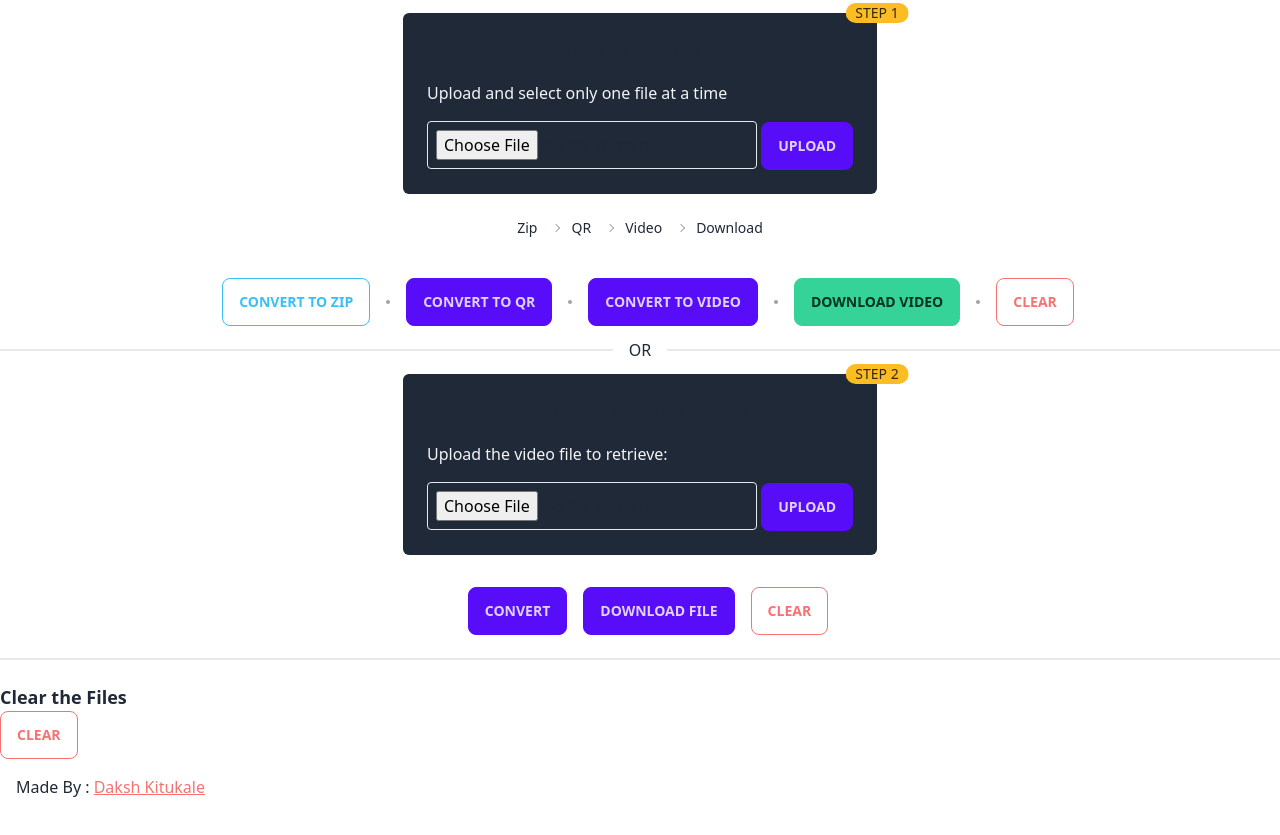
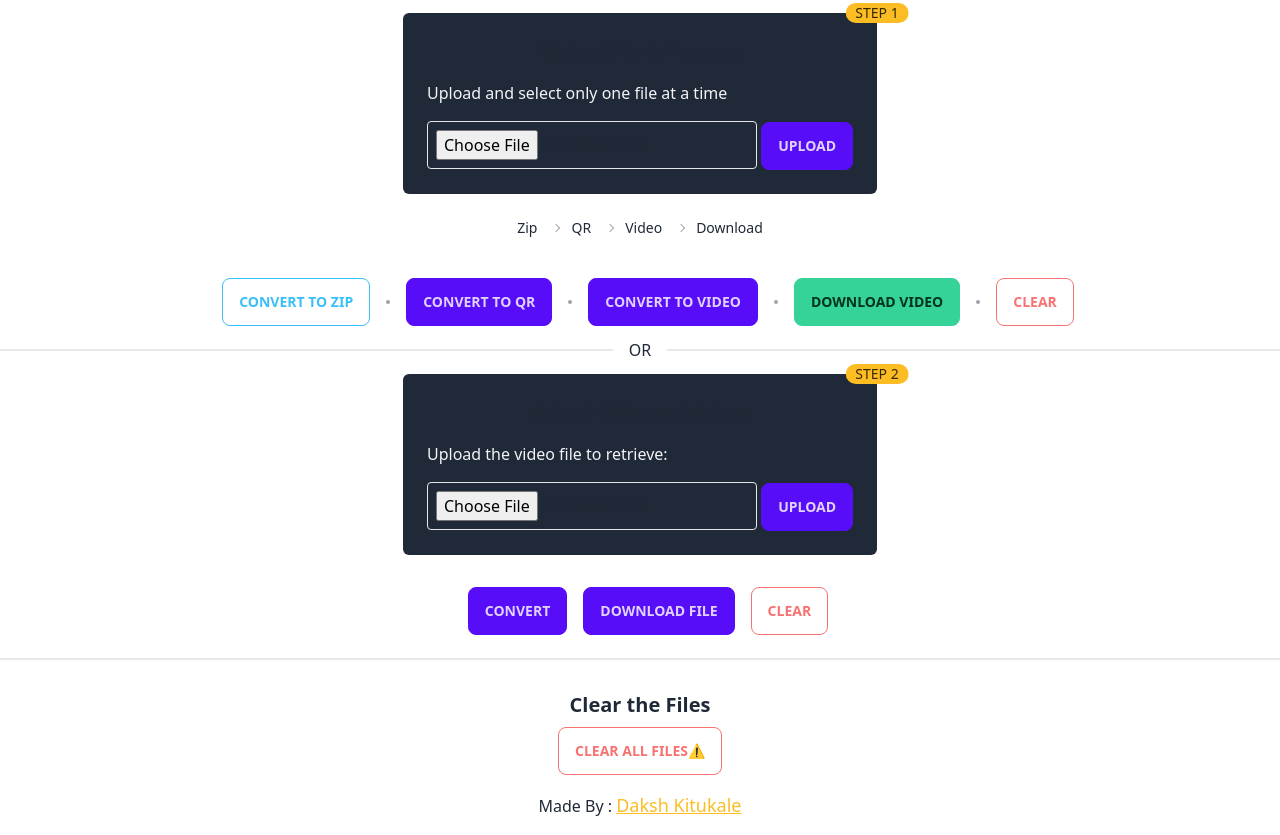
Before and after one commit to K-Daksh/qrrate, a website: page index.html in a window 1280 px wide. Shown: the part 857-1692 px from the top of the page. Drawn offline with nearby package versions, Linux system fonts and the light colour scheme; animation ran at ten frames a second.

Commit message:
Updated the UI

```diff
--- a/index.html
+++ b/index.html
@@ -1,6 +1,5 @@
 <!DOCTYPE html>
 <html lang="en">
-
 <head>
   <link href="https://fonts.googleapis.com/css2?family=Lexend:wght@700&family=Nunito&display=swap" rel="stylesheet" />
   <!-- <link href="https://cdn.jsdelivr.net/npm/tailwindcss@2.2.19/dist/tailwind.min.css" rel="stylesheet" />-->
@@ -14,7 +13,6 @@
   <meta name="viewport" content="width=device-width, initial-scale=1.0" />
   <title>qrate</title>
 </head>
-
 <body>
 
   <div class="mockup-browser border border-base-300">
@@ -129,18 +127,21 @@
 
   <div class="divider"></div>
 
-  <div>
-    <h2 class="text-lg font-semibold">Clear the Files</h2>
-    <form id="forms" action="/clear" method="get">
-      <button class="btn btn-outline btn-error" role="button">Clear</button>
-    </form>
+  <div class="flex justify-center items-center">
+    <div>
+      <h2 class="text-center font-semibold text-xl p-2">Clear the Files</h2>
+      <form id="forms" action="/clear" method="get">
+        <button class="btn btn-outline btn-error" role="button">Clear all files⚠️</button>
+      </form>
+    </div>
   </div>
-  </div>
-  <footer class="p-4">
+
+  <footer class="p-4 text-center">
     Made By :
-    <a href="https://www.linkedin.com/in/daksh-kitukale-824843235/" class="link link-error">Daksh Kitukale</a>
+    <a href="https://www.linkedin.com/in/daksh-kitukale-824843235/" class="mt-2 link link-warning text-lg">Daksh Kitukale</a>
   </footer>
 
+  <!-- VANTA JS SCRIPT  -->
   <script>
     document.addEventListener("DOMContentLoaded", function () {
       VANTA.BIRDS({
@@ -156,7 +157,5 @@
       });
     });
   </script>
-
 </body>
-
 </html>
```
